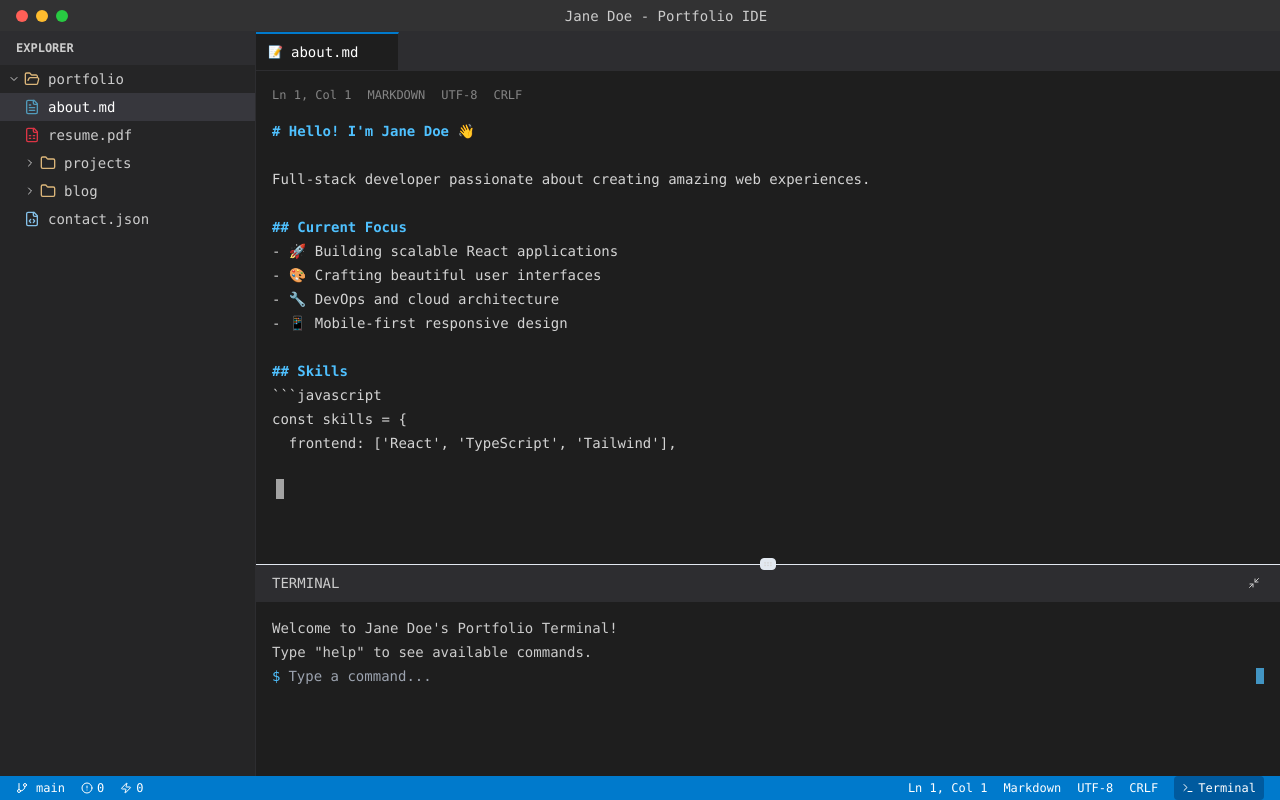
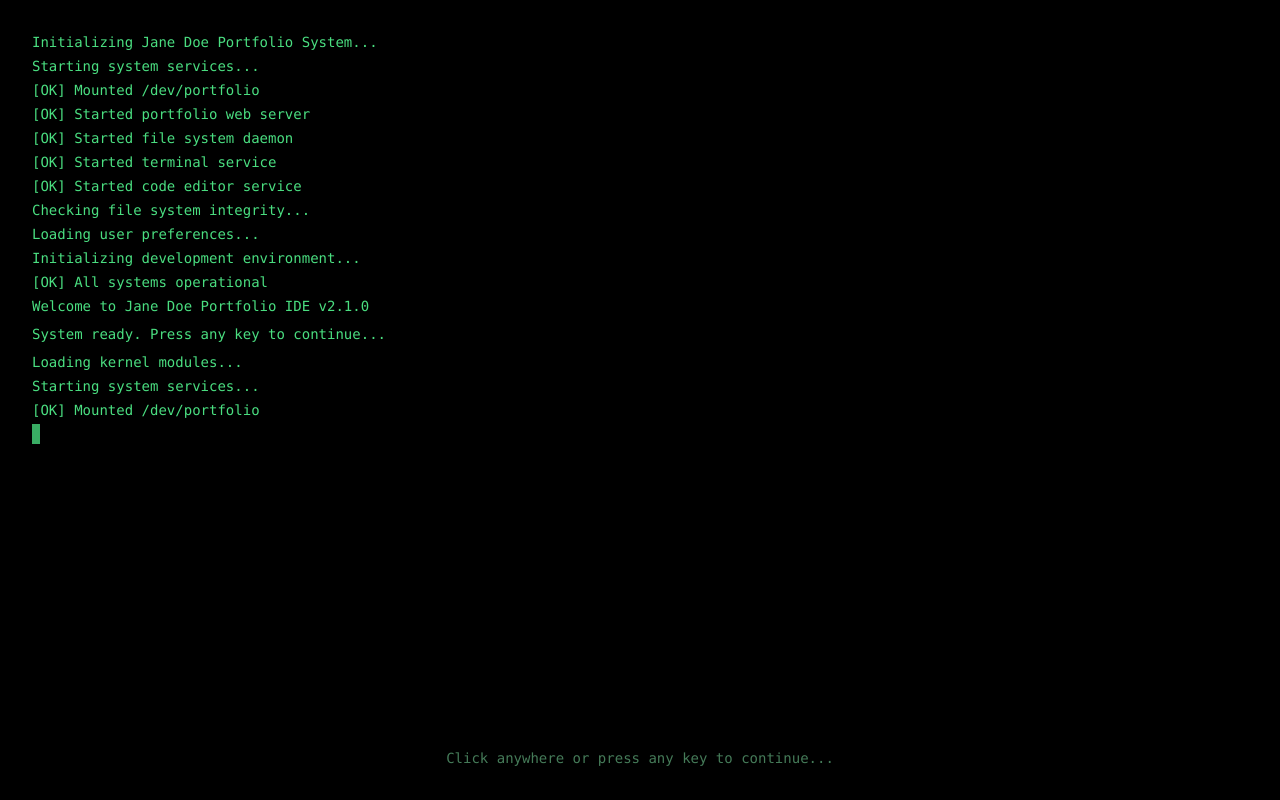
Before and after one commit to ImperialKoi/Personal-Portfolio, a React (Vite) app: page / in a window 1280 px wide. Built offline with nearby package versions, Linux system fonts and the light colour scheme.

Commit message:
Add virtual machine boot animation
Implement a virtual machine-style boot sequence with console output before displaying the main site content.

```diff
--- /dev/null
+++ b/src/components/BootSequence.tsx
@@ -0,0 +1,98 @@
+import { useState, useEffect } from 'react';
+
+interface BootSequenceProps {
+  onBootComplete: () => void;
+}
+
+const bootMessages = [
+  "Initializing Jane Doe Portfolio System...",
+  "Loading kernel modules...",
+  "Starting system services...",
+  "[OK] Mounted /dev/portfolio",
+  "[OK] Started portfolio web server",
+  "[OK] Started file system daemon",
+  "[OK] Started terminal service",
+  "[OK] Started code editor service",
+  "Checking file system integrity...",
+  "Loading user preferences...",
+  "Initializing development environment...",
+  "[OK] All systems operational",
+  "Welcome to Jane Doe Portfolio IDE v2.1.0",
+  "",
+  "System ready. Press any key to continue..."
+];
+
+export const BootSequence = ({ onBootComplete }: BootSequenceProps) => {
+  const [messages, setMessages] = useState<string[]>([]);
+  const [isComplete, setIsComplete] = useState(false);
+  const [showCursor, setShowCursor] = useState(true);
+
+  useEffect(() => {
+    let messageIndex = 0;
+    let timeoutId: NodeJS.Timeout;
+
+    const addNextMessage = () => {
+      if (messageIndex < bootMessages.length) {
+        setMessages(prev => [...prev, bootMessages[messageIndex]]);
+        messageIndex++;
+
+        // Vary the timing for more realistic boot feel
+        const delay = messageIndex === bootMessages.length ? 1500 : Math.random() * 200 + 100;
+        timeoutId = setTimeout(addNextMessage, delay);
+      } else {
+        setIsComplete(true);
+        // Auto-continue after 2 seconds
+        setTimeout(() => {
+          onBootComplete();
+        }, 2000);
+      }
+    };
+
+    // Start the boot sequence
+    const initialDelay = setTimeout(addNextMessage, 500);
+
+    // Cursor blinking
+    const cursorInterval = setInterval(() => {
+      setShowCursor(prev => !prev);
+    }, 500);
+
+    // Allow user to skip by pressing any key
+    const handleKeyPress = () => {
+      if (isComplete) {
+        onBootComplete();
+      }
+    };
+
+    window.addEventListener('keydown', handleKeyPress);
+    window.addEventListener('click', handleKeyPress);
+
+    return () => {
+      clearTimeout(initialDelay);
+      clearTimeout(timeoutId);
+      clearInterval(cursorInterval);
+      window.removeEventListener('keydown', handleKeyPress);
+      window.removeEventListener('click', handleKeyPress);
+    };
+  }, [onBootComplete, isComplete]);
+
+  return (
+    <div className="h-screen bg-black text-green-400 font-mono text-sm p-8 overflow-hidden">
+      <div className="flex flex-col space-y-1">
+        {messages.map((message, index) => (
+          <div key={index} className="whitespace-pre-wrap">
+            {message}
+          </div>
+        ))}
+        {showCursor && (
+          <span className="inline-block w-2 h-5 bg-green-400 animate-pulse"></span>
+        )}
+      </div>
+
+      {isComplete && (
+        <div className="fixed bottom-8 left-8 right-8 text-center text-green-300 animate-pulse">
+          Click anywhere or press any key to continue...
+        </div>
+      )}
+    </div>
+  );
+};
--- a/src/pages/Index.tsx
+++ b/src/pages/Index.tsx
@@ -6,6 +6,7 @@ import { Editor } from '@/components/Editor';
 import { StatusBar } from '@/components/StatusBar';
 import { CommandPalette } from '@/components/CommandPalette';
 import { TabBar } from '@/components/TabBar';
+import { BootSequence } from '@/components/BootSequence';
 import { ResizablePanelGroup, ResizablePanel, ResizableHandle } from '@/components/ui/resizable';
 
 export type FileType = {
@@ -24,6 +25,7 @@ export type TabType = {
 };
 
 const Index = () => {
+  const [isBooting, setIsBooting] = useState(true);
   const [activeFile, setActiveFile] = useState<string>('about.md');
   const [showTerminal, setShowTerminal] = useState(true);
   const [showCommandPalette, setShowCommandPalette] = useState(false);
@@ -112,8 +114,12 @@ const skills = {
 
   const activeTab = tabs.find(t => t.id === activeFile);
 
+  if (isBooting) {
+    return <BootSequence onBootComplete={() => setIsBooting(false)} />;
+  }
+
   return (
-    <div className="h-screen bg-[#1e1e1e] text-[#d4d4d4] flex flex-col font-mono overflow-hidden">
+    <div className="h-screen bg-[#1e1e1e] text-[#d4d4d4] flex flex-col font-mono overflow-hidden animate-fade-in">
       {/* Title Bar */}
       <div className="h-8 bg-[#323233] flex items-center px-4 text-sm border-b border-[#2d2d30]">
         <div className="flex items-center space-x-2">
```
